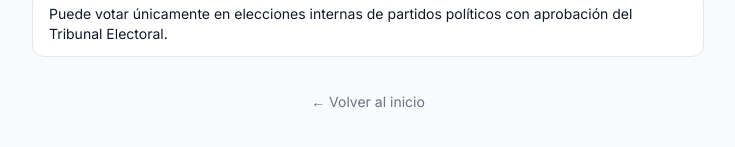
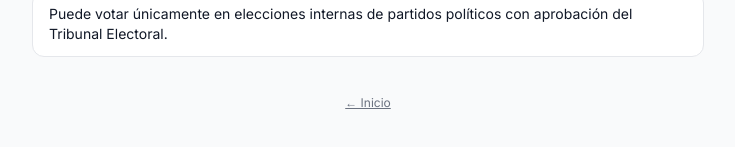
Before and after one commit to camejiaf/citizenship-panama, a Next.js app: page /quiz in a window 1280 px wide. Both pictures are taken after a click on the button "20 Preguntas". Shown: the part 413-560 px from the top of the page, without its empty margins (272-1007 px from the left). Built offline with nearby package versions, Linux system fonts and the light colour scheme.

Commit message:
changes to back buttons

```diff
--- a/app/quiz/menu.js
+++ b/app/quiz/menu.js
@@ -42,12 +42,14 @@ export default function QuizMenu() {
                     ))}
                 </div>
 
-                <button
-                    onClick={() => router.push('/')}
-                    className="mt-6 text-sm text-gray-500 hover:text-blue-600 hover:underline"
-                >
-                    ← Volver al inicio
-                </button>
+                <div className="mt-4">
+                    <button
+                        onClick={() => window.location.href = '/'}
+                        className="text-xs text-gray-500 hover:text-blue-600 transition underline"
+                    >
+                        ← Inicio
+                    </button>
+                </div>
             </div>
         </main>
     );
--- a/app/quiz/page.js
+++ b/app/quiz/page.js
@@ -229,15 +229,12 @@ export default function QuizPage() {
                             </button>
                         )}
 
-                        <div className="mt-8 text-center">
+                        <div className="mt-4">
                             <button
-                                onClick={() =>
-                                    window.confirm('¿Salir al menú principal? Tu progreso se perderá.') &&
-                                    window.location.replace('/')
-                                }
-                                className="text-sm text-gray-500 hover:text-blue-600 hover:underline"
+                                onClick={() => window.location.href = '/'}
+                                className="text-xs text-gray-500 hover:text-blue-600 transition underline"
                             >
-                                ← Volver al inicio
+                                ← Inicio
                             </button>
                         </div>
                     </>
```
